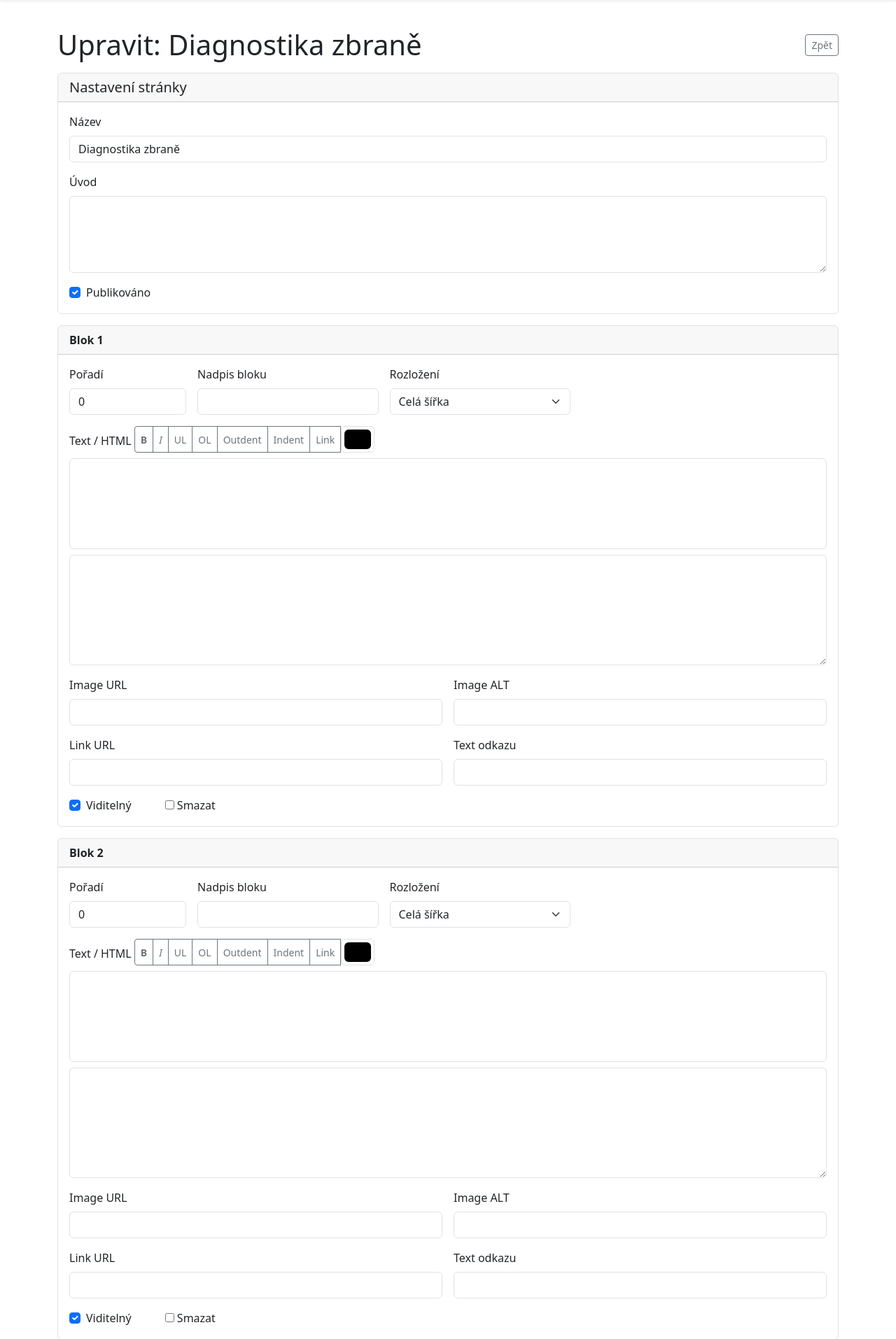
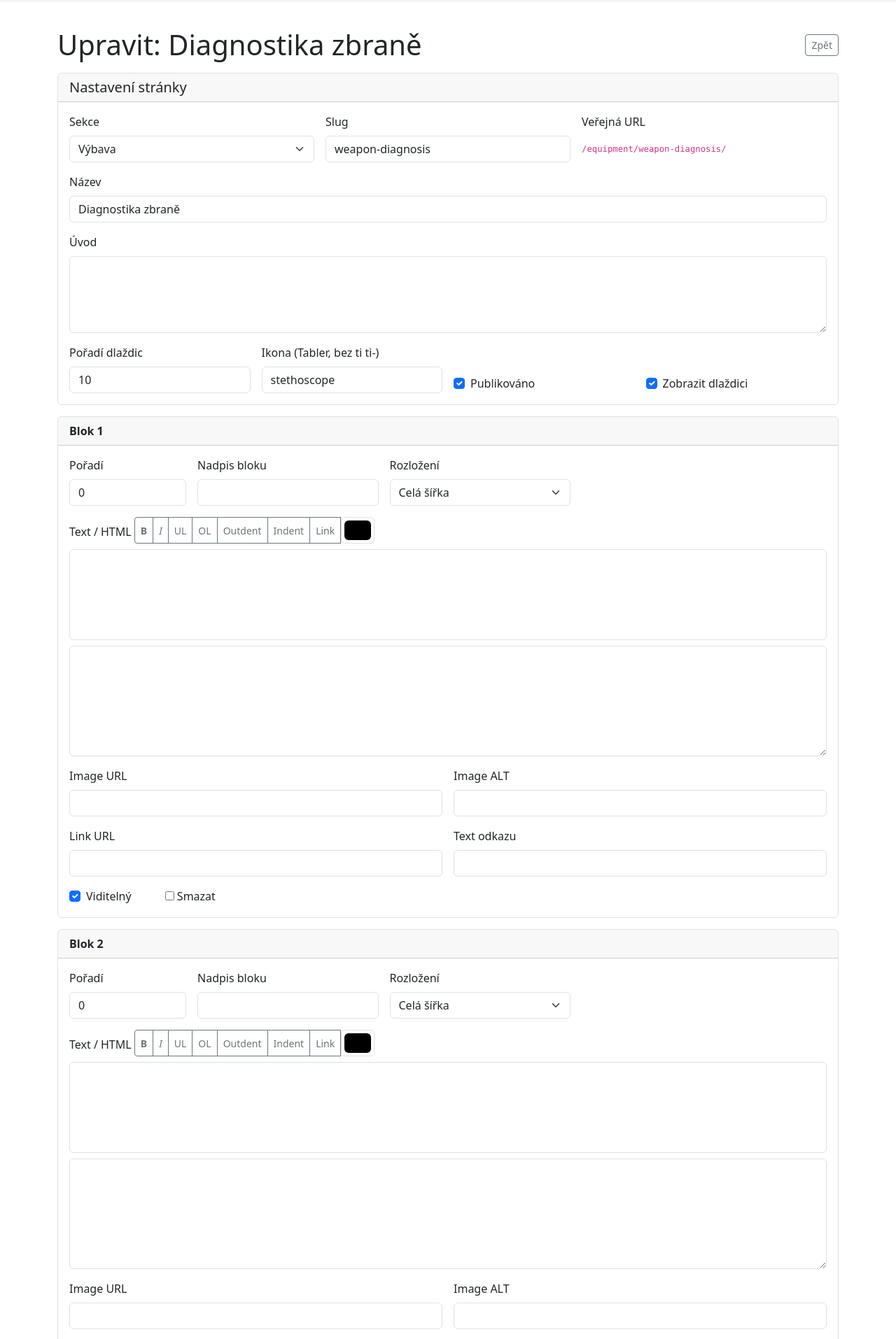
Before and after one commit to JirkaZelenka/fencing_app, a Django app: page /content-admin/pages/6/ in a window 1280 px wide. Shown: the part 56-1970 px from the top of the page at 70% size. Run offline with Django 4.2, Linux system fonts and the light colour scheme; a user stored in the database is signed in; data comes from the database, SQL or seed files in the repository; tables that the repository leaves empty hold one stand-in row (values such as "Sample post"); some libraries are stand-ins or nearby versions.

Commit message:
article managment  adding sections

```diff
--- a/fencers/forms.py
+++ b/fencers/forms.py
@@ -1,4 +1,5 @@
 from django import forms
+from django.core.exceptions import ValidationError
 from django.contrib.auth.forms import UserCreationForm
 from django.contrib.auth import get_user_model
 from .models import TrainingNote, CircuitTraining, EventReaction, ContentPage, ContentBlock
@@ -100,12 +101,83 @@ class ProfileMatchingForm(forms.Form):
 class ContentPageForm(forms.ModelForm):
     class Meta:
         model = ContentPage
-        fields = ["title", "intro", "is_published"]
+        fields = [
+            "section",
+            "slug",
+            "title",
+            "intro",
+            "is_published",
+            "show_in_nav",
+            "nav_order",
+            "nav_icon",
+        ]
         widgets = {
+            "section": forms.Select(attrs={"class": "form-select"}),
+            "slug": forms.TextInput(attrs={"class": "form-control"}),
             "title": forms.TextInput(attrs={"class": "form-control"}),
             "intro": forms.Textarea(attrs={"class": "form-control", "rows": 4}),
             "is_published": forms.CheckboxInput(attrs={"class": "form-check-input"}),
+            "show_in_nav": forms.CheckboxInput(attrs={"class": "form-check-input"}),
+            "nav_order": forms.NumberInput(attrs={"class": "form-control", "min": 0}),
+            "nav_icon": forms.TextInput(attrs={"class": "form-control"}),
         }
+
+    def clean_slug(self):
+        slug = (self.cleaned_data.get("slug") or "").strip().lower()
+        if not slug:
+            raise ValidationError("Slug je povinný.")
+        return slug
+
+    def clean(self):
+        cleaned = super().clean()
+        section = cleaned.get("section")
+        slug = cleaned.get("slug")
+        if section and slug:
+            qs = ContentPage.objects.filter(section=section, slug=slug)
+            if self.instance and self.instance.pk:
+                qs = qs.exclude(pk=self.instance.pk)
+            if qs.exists():
+                raise ValidationError("Stránka s tímto slugem v této sekci už existuje.")
+        return cleaned
+
+
+class ContentPageCreateForm(forms.ModelForm):
+    class Meta:
+        model = ContentPage
+        fields = [
+            "section",
+            "slug",
+            "title",
+            "intro",
+            "is_published",
+            "show_in_nav",
+            "nav_order",
+            "nav_icon",
+        ]
+        widgets = {
+            "section": forms.Select(attrs={"class": "form-select"}),
+            "slug": forms.TextInput(attrs={"class": "form-control"}),
+            "title": forms.TextInput(attrs={"class": "form-control"}),
+            "intro": forms.Textarea(attrs={"class": "form-control", "rows": 3}),
+            "is_published": forms.CheckboxInput(attrs={"class": "form-check-input"}),
+            "show_in_nav": forms.CheckboxInput(attrs={"class": "form-check-input"}),
+            "nav_order": forms.NumberInput(attrs={"class": "form-control", "min": 0}),
+            "nav_icon": forms.TextInput(attrs={"class": "form-control"}),
+        }
+
+    def clean_slug(self):
+        slug = (self.cleaned_data.get("slug") or "").strip().lower()
+        if not slug:
+            raise ValidationError("Slug je povinný.")
+        return slug
+
+    def clean(self):
+        cleaned = super().clean()
+        section = cleaned.get("section")
+        slug = cleaned.get("slug")
+        if section and slug and ContentPage.objects.filter(section=section, slug=slug).exists():
+            raise ValidationError("Stránka s tímto slugem v této sekci už existuje.")
+        return cleaned
 
 
 class ContentBlockForm(forms.ModelForm):
--- a/fencers/urls.py
+++ b/fencers/urls.py
@@ -81,8 +81,12 @@ urlpatterns = [
     path('guides/blade-assembly/', views.guides_blade_assembly, name='guides_blade_assembly'),
     path('guides/equipment-maintenance/', views.guides_equipment_maintenance, name='guides_equipment_maintenance'),
     path('wiki/', views.wiki, name='wiki'),
+    path('wiki/<slug:slug>/', views.wiki_subpage, name='wiki_subpage'),
     path('equipment/', views.equipment, name='equipment'),
+    path('equipment/<slug:slug>/', views.equipment_subpage, name='equipment_subpage'),
     path('content-admin/pages/', views.content_admin_list, name='content_admin_list'),
+    path('content-admin/pages/create/', views.content_admin_page_create, name='content_admin_page_create'),
+    path('content-admin/pages/nav-update/', views.content_admin_nav_update, name='content_admin_nav_update'),
     path('content-admin/pages/<int:page_id>/', views.content_admin_edit, name='content_admin_edit'),
     path('content-admin/upload-image/', views.content_admin_upload_image, name='content_admin_upload_image'),
 
--- a/fencers/views.py
+++ b/fencers/views.py
@@ -40,6 +40,7 @@ from .forms import (
     EventReactionForm,
     RegistrationForm,
     ContentPageForm,
+    ContentPageCreateForm,
     ContentBlockForm,
 )
 from .i18n import tr
@@ -55,21 +56,7 @@ PROFILE_JOIN_BLOCK_SECONDS = 120
 _SESSION_PROFILE_JOIN_BLOCK_UNTIL = "profile_join_blocked_until_ts"
 _SESSION_MATCH_PENDING_PROFILE_ID = "match_pending_profile_id"
 
-WIKI_SUBPAGE_LINKS = [
-    ("guides_glossary", "Slovníček", "book-2"),
-    ("guides_videos", "Videonávody", "video"),
-    ("guides_rules", "Pravidla", "file-text"),
-    ("guides_equipment_assembly", "Technická část", "tool"),
-]
-
 staff_required = user_passes_test(lambda u: u.is_authenticated and u.is_staff)
-
-EQUIPMENT_SUBPAGE_LINKS = [
-    ("guides_tools", "Nářadí", "tool"),
-    ("guides_weapon_diagnosis", "Diagnostika zbraně", "stethoscope"),
-    ("guides_blade_assembly", "Sestavení čepele", "sword"),
-    ("guides_equipment_maintenance", "Údržba vybavení", "brush"),
-]
 
 
 def _profile_join_block_state(request):
@@ -1476,8 +1463,45 @@ def _render_content_page(request, section, slug):
 
 @staff_required
 def content_admin_list(request):
-    pages = ContentPage.objects.all().order_by("section", "title")
+    pages = ContentPage.objects.all().order_by("section", "nav_order", "title")
     return render(request, "fencers/content_admin_list.html", {"pages": pages})
+
+
+@staff_required
+@require_POST
+def content_admin_nav_update(request):
+    for page in ContentPage.objects.all():
+        order_key = f"nav_order_{page.id}"
+        nav_key = f"show_in_nav_{page.id}"
+        if order_key in request.POST:
+            try:
+                page.nav_order = max(0, int(request.POST.get(order_key, 0)))
+            except (TypeError, ValueError):
+                pass
+        page.show_in_nav = nav_key in request.POST
+        page.save(update_fields=["nav_order", "show_in_nav"])
+    messages.success(request, "Pořadí a zobrazení dlaždic bylo uloženo.")
+    return redirect("content_admin_list")
+
+
+@staff_required
+def content_admin_page_create(request):
+    if request.method == "POST":
+        form = ContentPageCreateForm(request.POST)
+        if form.is_valid():
+            form.save()
+            messages.success(request, "Stránka byla vytvořena. Můžete doplnit obsah.")
+            return redirect("content_admin_edit", page_id=form.instance.id)
+    else:
+        form = ContentPageCreateForm(
+            initial={
+                "is_published": True,
+                "show_in_nav": True,
+                "nav_order": 100,
+                "nav_icon": "file-text",
+            }
+        )
+    return render(request, "fencers/content_admin_page_create.html", {"form": form})
 
 
 @staff_required
@@ -1542,51 +1566,65 @@ def content_admin_upload_image(request):
 
 @login_required
 def guides_glossary(request):
-    return _render_content_page(request, ContentPage.Section.WIKI, "glossary")
+    return redirect("wiki_subpage", slug="glossary", permanent=True)
 
 
 @login_required
 def guides_videos(request):
-    return _render_content_page(request, ContentPage.Section.WIKI, "videos")
+    return redirect("wiki_subpage", slug="videos", permanent=True)
 
 
 @login_required
 def guides_rules(request):
-    return _render_content_page(request, ContentPage.Section.WIKI, "rules")
+    return redirect("wiki_subpage", slug="rules", permanent=True)
 
 
 @login_required
 def guides_equipment_assembly(request):
-    return _render_content_page(request, ContentPage.Section.WIKI, "equipment-assembly")
+    return redirect("wiki_subpage", slug="equipment-assembly", permanent=True)
 
 
 @login_required
 def wiki(request):
+    nav_pages = ContentPage.objects.filter(
+        section=ContentPage.Section.WIKI,
+        show_in_nav=True,
+    ).order_by("nav_order", "title")
     context = {
         "page_title": "Wiki",
-        "links": WIKI_SUBPAGE_LINKS,
+        "nav_pages": nav_pages,
     }
     return render(request, "fencers/wiki.html", context)
 
 
 @login_required
+def wiki_subpage(request, slug):
+    return _render_content_page(request, ContentPage.Section.WIKI, slug)
+
+
+@login_required
 def guides_tools(request):
-    return _render_content_page(request, ContentPage.Section.EQUIPMENT, "tools")
+    return redirect("equipment_subpage", slug="tools", permanent=True)
 
 
 @login_required
 def guides_weapon_diagnosis(request):
-    return _render_content_page(request, ContentPage.Section.EQUIPMENT, "weapon-diagnosis")
+    return redirect("equipment_subpage", slug="weapon-diagnosis", permanent=True)
 
 
 @login_required
 def guides_blade_assembly(request):
-    return _render_content_page(request, ContentPage.Section.EQUIPMENT, "blade-assembly")
+    return redirect("equipment_subpage", slug="blade-assembly", permanent=True)
 
 
 @login_required
 def guides_equipment_maintenance(request):
-    return _render_content_page(request, ContentPage.Section.EQUIPMENT, "equipment-maintenance")
+    return redirect("equipment_subpage", slug="equipment-maintenance", permanent=True)
+
+
+@login_required
+def equipment_subpage(request, slug):
+    return _render_content_page(request, ContentPage.Section.EQUIPMENT, slug)
 
 
 @login_required
@@ -1670,13 +1708,18 @@ def equipment(request):
             positions[pos] = []
         positions[pos].append(slot)
 
+    nav_pages = ContentPage.objects.filter(
+        section=ContentPage.Section.EQUIPMENT,
+        show_in_nav=True,
+    ).order_by("nav_order", "title")
+
     context = {
         'equipment_items': equipment_items,
         'loadout_slots_top': positions.get('top', []),
         'loadout_slots_left': positions.get('left', []),
         'loadout_slots_right': positions.get('right', []),
         'loadout_slots_bottom': positions.get('bottom', []),
-        'equipment_links': EQUIPMENT_SUBPAGE_LINKS,
+        'nav_pages': nav_pages,
     }
     return render(request, 'fencers/equipment.html', context)
 
--- a/templates/fencers/content_admin_edit.html
+++ b/templates/fencers/content_admin_edit.html
@@ -15,17 +15,56 @@
             <h5 class="mb-0">Nastavení stránky</h5>
         </div>
         <div class="card-body">
-            <div class="mb-3">
+            {% if page_form.non_field_errors %}
+                <div class="alert alert-danger">{{ page_form.non_field_errors }}</div>
+            {% endif %}
+            <div class="row g-3">
+                <div class="col-md-4">
+                    <label class="form-label">Sekce</label>
+                    {{ page_form.section }}
+                </div>
+                <div class="col-md-4">
+                    <label class="form-label">Slug</label>
+                    {{ page_form.slug }}
+                </div>
+                <div class="col-md-4">
+                    <label class="form-label">Veřejná URL</label>
+                    <div class="form-control-plaintext small">
+                        {% if page.section == 'wiki' %}
+                            <code>/wiki/{{ page.slug }}/</code>
+                        {% else %}
+                            <code>/equipment/{{ page.slug }}/</code>
+                        {% endif %}
+                    </div>
+                </div>
+                <div class="col-12">
                     <label class="form-label">Název</label>
                     {{ page_form.title }}
                 </div>
-            <div class="mb-3">
+                <div class="col-12">
                     <label class="form-label">Úvod</label>
                     {{ page_form.intro }}
                 </div>
+                <div class="col-md-3">
+                    <label class="form-label">Pořadí dlaždic</label>
+                    {{ page_form.nav_order }}
+                </div>
+                <div class="col-md-3">
+                    <label class="form-label">Ikona (Tabler, bez ti ti-)</label>
+                    {{ page_form.nav_icon }}
+                </div>
+                <div class="col-md-3 d-flex align-items-end">
                     <div class="form-check">
                         {{ page_form.is_published }}
                         <label class="form-check-label">Publikováno</label>
+                    </div>
+                </div>
+                <div class="col-md-3 d-flex align-items-end">
+                    <div class="form-check">
+                        {{ page_form.show_in_nav }}
+                        <label class="form-check-label">Zobrazit dlaždici</label>
+                    </div>
+                </div>
             </div>
         </div>
     </div>
```
Also changed, not shown: fencers/models.py (+17 -1 lines), notes.md (+0 -2 lines), templates/fencers/content_admin_list.html (+23 -1 lines), templates/fencers/content_admin_page_create.html (added, +66 -0 lines), templates/fencers/equipment.html (+6 -4 lines), templates/fencers/wiki.html (+6 -4 lines), fencers/migrations/0045_contentpage_nav_tiles.py (added). Lines whose indentation alone changed are shown as unchanged.
